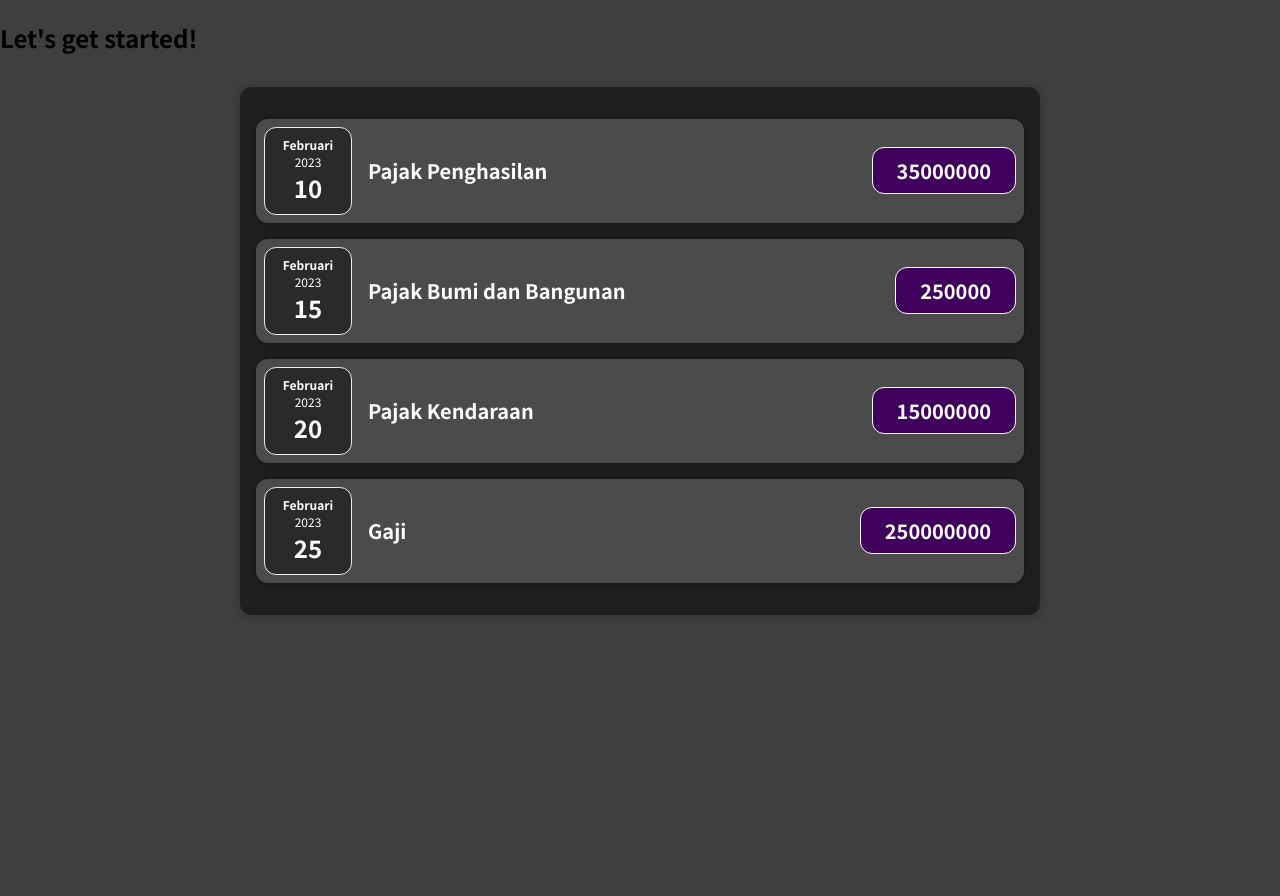
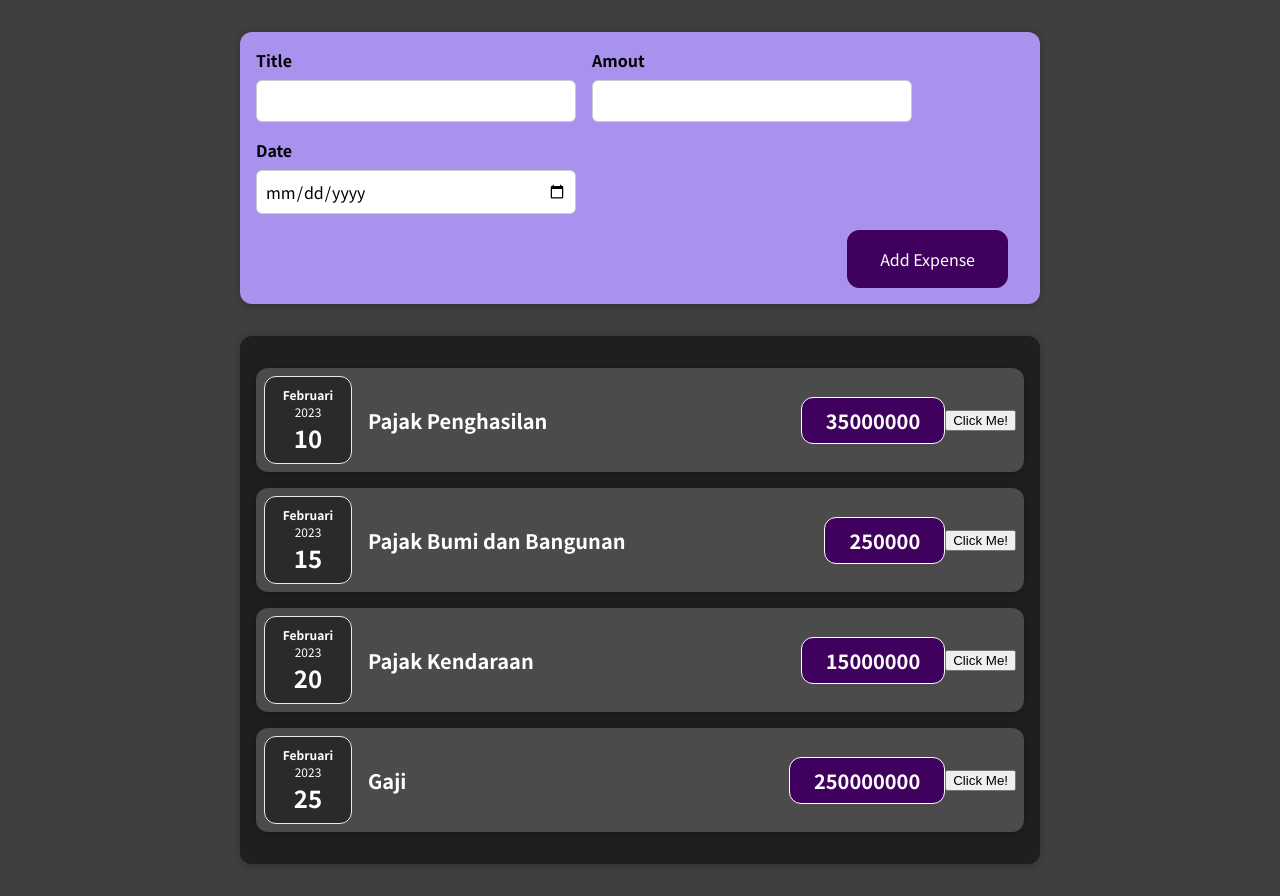
Before and after one commit to anandaadam/first-react, a React (Create React App) app: page / in a window 1280 px wide. Before the commit the page ends 800 px from the top, so only its background shows below. Built offline with nearby package versions, Linux system fonts and the light colour scheme.

Commit message:
add expense form component

```diff
--- a/src/App.js
+++ b/src/App.js
@@ -1,5 +1,6 @@
 import React from "react";
 import Expenses from "./components/Expenses/Expenses";
+import NewExpense from "./components/NewExpense/NewExpense";
 
 const App = () => {
   const expenses = [
@@ -31,7 +32,7 @@
 
   return (
     <div>
-      <h2>Let's get started!</h2>
+      <NewExpense />
       <Expenses items={expenses} />
     </div>
   );
--- a/src/components/Expenses/ExpenseItem.js
+++ b/src/components/Expenses/ExpenseItem.js
@@ -1,16 +1,22 @@
-import React from "react";
+import React, { useState } from "react";
 import ExpenseDate from "./ExpenseDate";
 import Card from "../UI/Card";
 import "./ExpenseItem.css";
 
 const ExpenseItem = (props) => {
+  const [title, setTitle] = useState(props.title);
+  const handlerEvent = () => {
+    setTitle(1);
+  };
+
   return (
     <Card className="expense-item">
       <ExpenseDate date={props.date} />
       <div className="expense-item__description">
-        <h2>{props.title}</h2>
+        <h2>{title}</h2>
         <div className="expense-item__price">{props.amount}</div>
       </div>
+      <button onClick={handlerEvent}>Click Me!</button>
     </Card>
   );
 };
--- /dev/null
+++ b/src/components/NewExpense/ExpenseForm.css
@@ -0,0 +1,26 @@
+.new-expense__controls {
+  display: flex;
+  flex-wrap: wrap;
+  gap: 1rem;
+  margin-bottom: 1rem;
+  text-align: left;
+}
+
+.new-expense__control label {
+  font-weight: bold;
+  margin-bottom: 0.5rem;
+  display: block;
+}
+
+.new-expense__control input {
+  font: inherit;
+  padding: 0.5rem;
+  border-radius: 6px;
+  border: 1px solid #ccc;
+  width: 20rem;
+  max-width: 100%;
+}
+
+.new-expense__actions {
+  text-align: right;
+}
--- /dev/null
+++ b/src/components/NewExpense/ExpenseForm.js
@@ -0,0 +1,28 @@
+import React from "react";
+import "./ExpenseForm.css";
+
+const ExpenseForm = () => {
+  return (
+    <form>
+      <div className="new-expense__controls">
+        <div className="new-expense__control">
+          <label>Title</label>
+          <input type="text" />
+        </div>
+        <div className="new-expense__control">
+          <label>Amout</label>
+          <input type="number" min="0.01" step="0.01" />
+        </div>
+        <div className="new-expense__control">
+          <label>Date</label>
+          <input type="date" min="2020-01-01" max="2023-12-31" />
+        </div>
+      </div>
+      <div className="new-expense__actions">
+        <button type="submit">Add Expense</button>
+      </div>
+    </form>
+  );
+};
+
+export default ExpenseForm;
--- /dev/null
+++ b/src/components/NewExpense/NewExpense.css
@@ -0,0 +1,38 @@
+.new-expense {
+  background-color: #a892ee;
+  padding: 1rem;
+  margin: 2rem auto;
+  width: 50rem;
+  max-width: 95%;
+  border-radius: 12px;
+  text-align: center;
+  box-shadow: 0 1px 8px rgba(0, 0, 0, 0.25);
+}
+
+.new-expense button {
+  font: inherit;
+  cursor: pointer;
+  padding: 1rem 2rem;
+  border: 1px solid #40005d;
+  background-color: #40005d;
+  color: white;
+  border-radius: 12px;
+  margin-right: 1rem;
+}
+
+.new-expense button:hover,
+.new-expense button:active {
+  background-color: #510674;
+  border-color: #510674;
+}
+
+.new-expense button.alternative {
+  color: #220131;
+  border-color: transparent;
+  background-color: transparent;
+}
+
+.new-expense button.alternative:hover,
+.new-expense button.alternative:active {
+  background-color: #ddb3f8;
+}
--- /dev/null
+++ b/src/components/NewExpense/NewExpense.js
@@ -0,0 +1,13 @@
+import React from "react";
+import ExpenseForm from "./ExpenseForm";
+import "./NewExpense.css";
+
+const NewExpense = () => {
+  return (
+    <div className="new-expense">
+      <ExpenseForm />
+    </div>
+  );
+};
+
+export default NewExpense;
```
